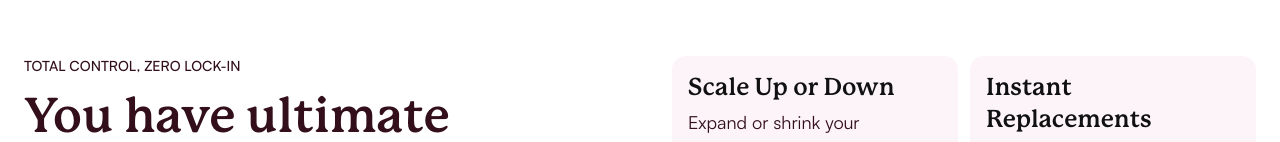
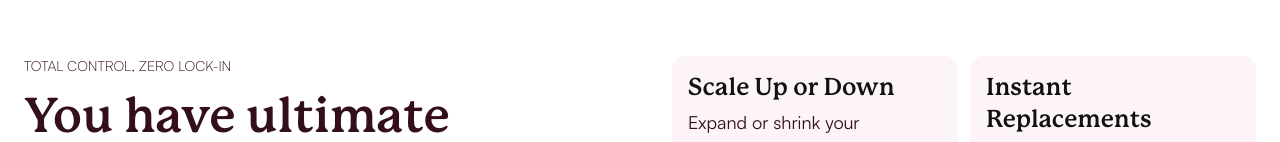
Before and after one commit to neuronhire/front-neuron-hire, a Next.js app: page / in a window 1280 px wide. Shown: the part 2834-2976 px from the top of the page. Built offline with nearby package versions, Linux system fonts and the light colour scheme.

Commit message:
fix font

```diff
--- a/components/home/hiring-flow-section.tsx
+++ b/components/home/hiring-flow-section.tsx
@@ -58,7 +58,7 @@ export function HiringFlowSection() {
       <div className="max-w-7xl mx-auto grid lg:grid-cols-2 gap-16 items-start">
         {/* Left Side */}
         <div>
-          <p className="body-satoshi uppercase text-sm font-medium text-neuronhire-red-30 mb-3">
+          <p className="body-satoshi uppercase text-sm font-thin text-neuronhire-red-30 mb-3">
             Total control, zero lock-in
           </p>
           <h2 className="body-mackinac text-4xl md:text-5xl font-semibold text-neuronhire-red-30 mb-6 leading-tight">
```
